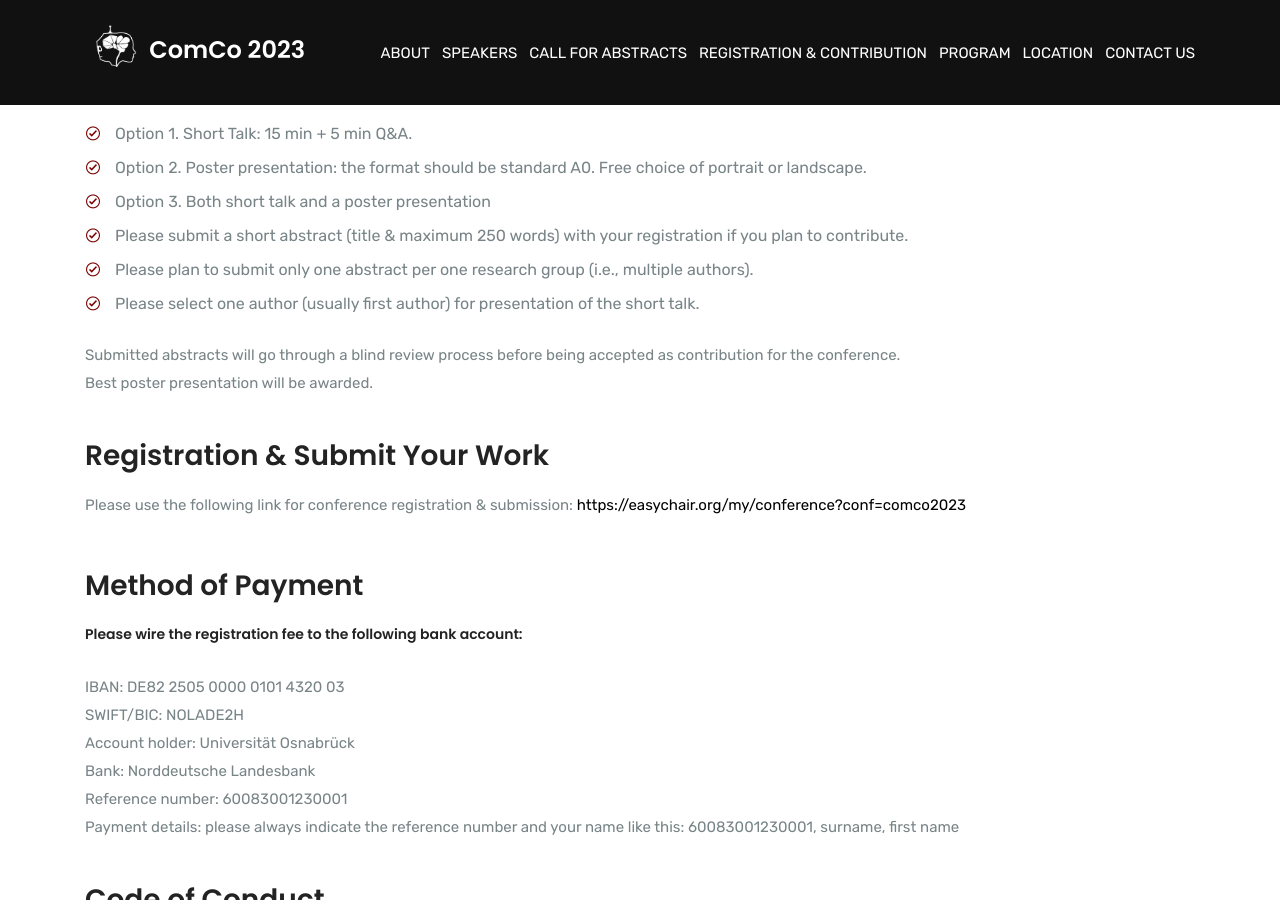
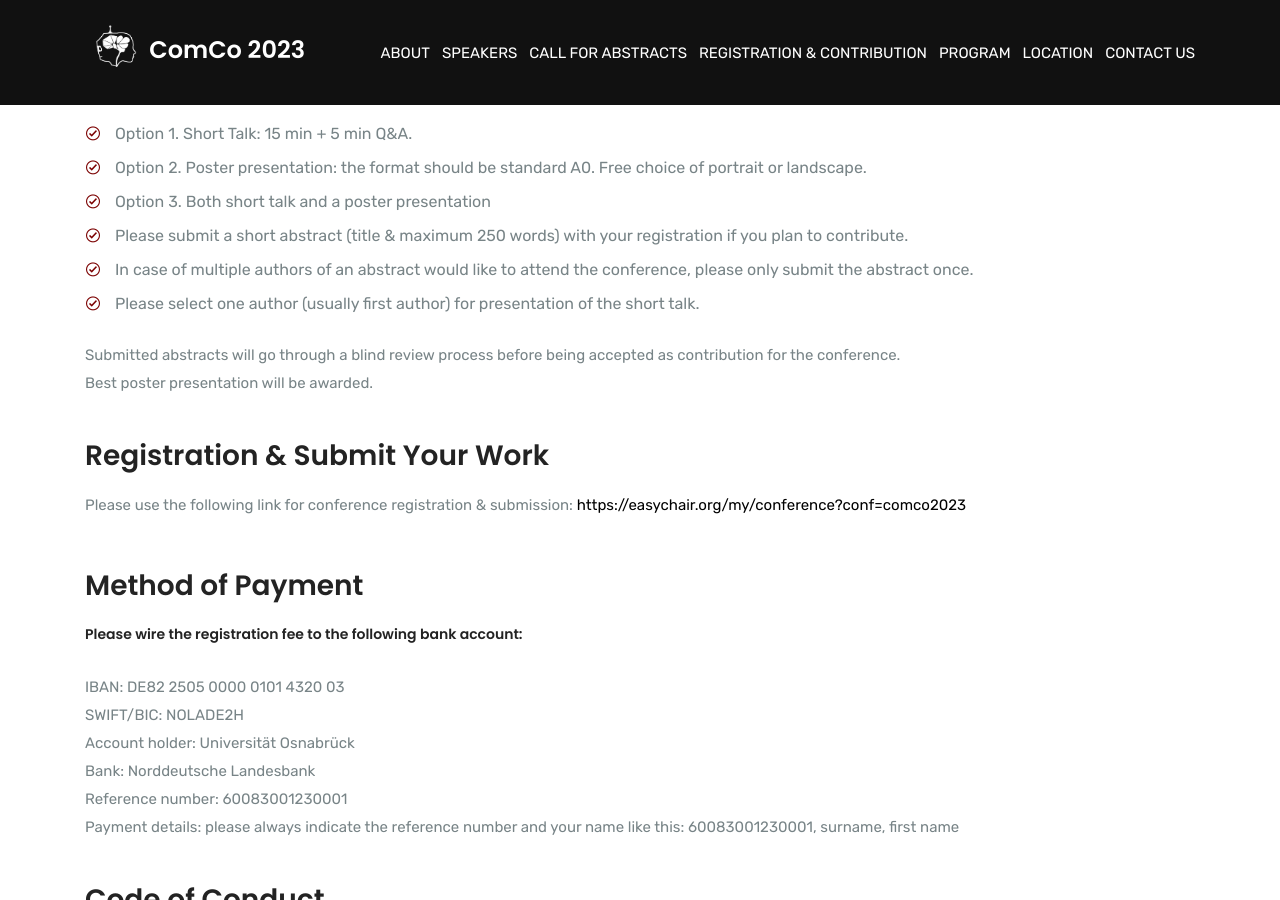
Before and after one commit to comco23/comco23.github.io, a Jekyll site: the page built from submission.html, in a window 1280 px wide and 900 px high, scrolled down 1627 px. Built offline with Jekyll 4.4.1, drawn with Linux system fonts in a browser that asks for light colours; some web fonts are replaced.

Commit message:
added the guidelines

```diff
--- a/_data/guidelines.json
+++ b/_data/guidelines.json
@@ -4,6 +4,6 @@
 	"Option 2. Poster presentation: the format should be standard A0. Free choice of portrait or landscape.",
 	"Option 3. Both short talk and a poster presentation",
 	"Please submit a short abstract (title & maximum 250 words) with your registration if you plan to contribute.",
-	"Please plan to submit only one abstract per one research group (i.e., multiple authors).",
+	"In case of multiple authors of an abstract would like to attend the conference, please only submit the abstract once.",
 	"Please select one author (usually first author) for presentation of the short talk."
 ]
```
